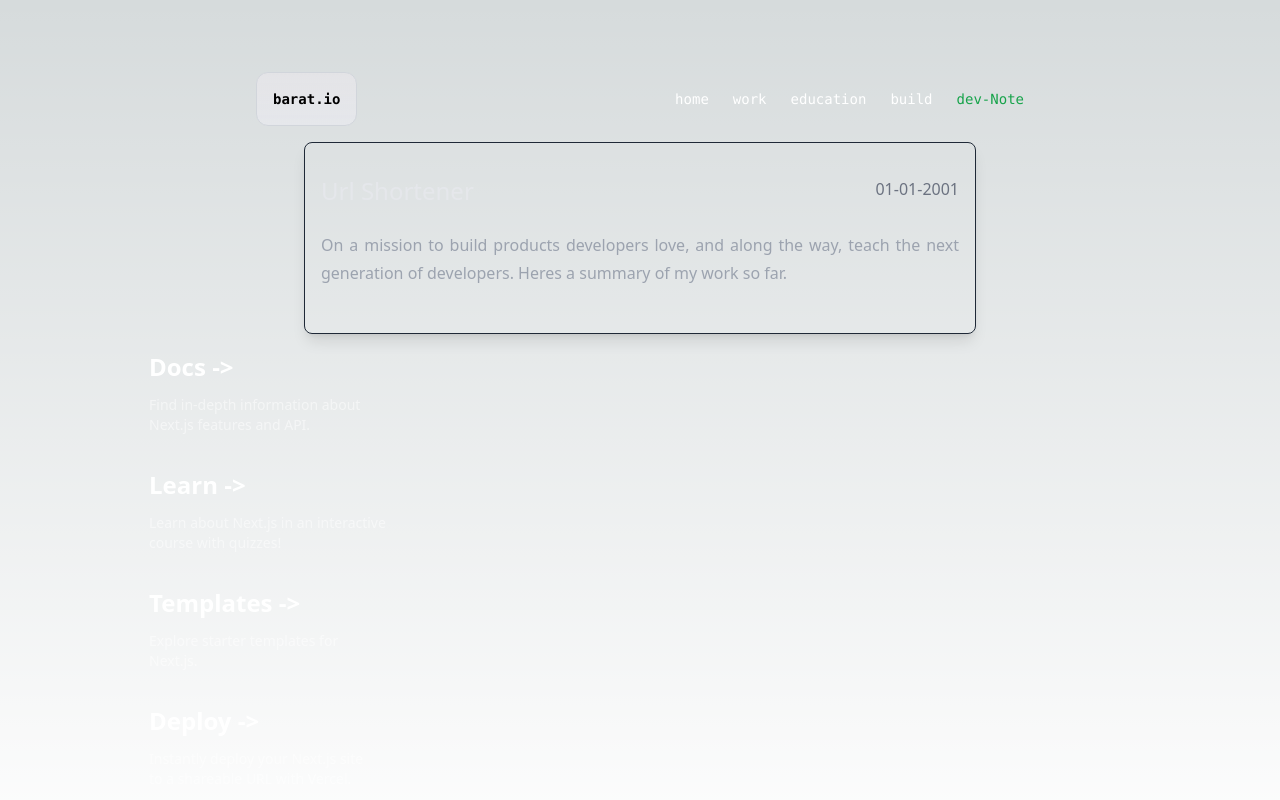
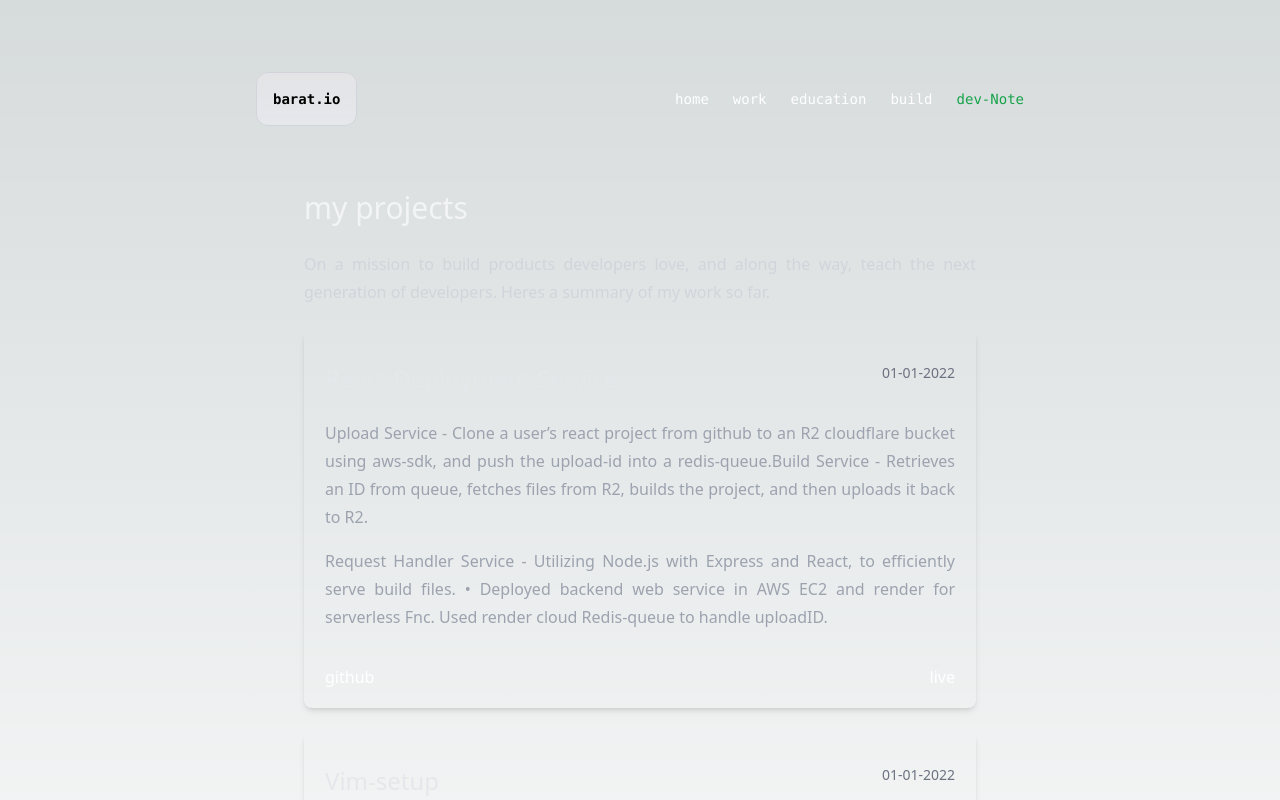
Before and after one commit to barat-sh/portfolio, a React (Vite) app: page /build in a window 1280 px wide. Shown: the top 800 px of the page. Built offline with nearby package versions, Linux system fonts and the light colour scheme.

Commit message:
project page and other edits

```diff
--- a/src/App.jsx
+++ b/src/App.jsx
@@ -16,7 +16,7 @@ function App() {
                         <Route path="/work" element={<Work/>} />
                         <Route path="/education" element={<Education/>} />
                         <Route path="/build" element={<Build/>} />
-                        {/*<Route path="/contact" element={<Home/>} />*/}
+                        <Route path="*" element={<div>Page not found...</div>} />
                     </Routes>
                 </NavBar>
             </BrowserRouter>
--- a/src/components/ProductCard.jsx
+++ b/src/components/ProductCard.jsx
@@ -1,19 +1,28 @@
-const ProductCard = ({productTitle, productDescription}) => {
+import SocialButton from "./SocialButton.jsx";
+
+const ProductCard = ({title, info, detailedInfo, github, liveLink, liveLinkStatus}) => {
     return (
         <>
             <div
-                className="flex flex-col text-justify max-w-2xl min-w-96 w-auto h-auto min-h-48 shadow-lg rounded-lg space-y-4 text-gray-200 border border-gray-800 p-4">
+                className="flex flex-col text-justify max-w-2xl min-w-[440px] md:min-w-[500px] mb-6 w-auto h-auto min-h-48 shadow-md rounded-lg space-y-4 text-gray-200 border border-neutral-700 p-4 border-transparent px-5 py-4 transition-colors hover:border-gray-300 hover:bg-gray-100 hover:dark:border-gray-600 hover:dark:bg-neutral-800/30">
                 <div className="flex justify-between pt-4">
                     <p className="flex w-auto text-2xl">
-                        {productTitle}
+                        {title}
                     </p>
-                    <p className="flex w-auto text-gray-500 text-md">
-                        01-01-2001
+                    <p className="flex w-auto text-gray-500 text-sm">
+                        01-01-2022
                     </p>
                 </div>
-                <p className="flex text-justify w-auto text-md pb-4 pt-2 text-gray-400">
-                    {productDescription}
+                <p className="flex text-justify w-auto text-md pt-2 text-gray-400">
+                    {info}
                 </p>
+                <p className="flex text-justify w-auto text-md text-gray-400">
+                    {detailedInfo}
+                </p>
+                <div className="flex justify-between pt-4" >
+                    <a href={github}>github</a>
+                    <a href={liveLink}>live</a>
+                </div>
             </div>
         </>
     )
--- a/src/components/SocialButton.jsx
+++ b/src/components/SocialButton.jsx
@@ -0,0 +1,25 @@
+
+const SocialButton = ({userName, buttonKind}) => {
+    return (
+        <>
+            <button
+                className="flex justify-center text-justify max-w-60 shadow-lg rounded-lg space-y-4 bg-buttonGray border border-gray-700 p-4">
+                <div className="flex items-center justify-between space-x-2">
+                    <svg xmlns="http://www.w3.org/2000/svg" fill="none"
+                         viewBox="0 0 24 24" strokeWidth={1.5}
+                         stroke="currentColor" className="size-5">
+                        <path strokeLinecap="round" strokeLinejoin="round"
+                              d="m4.5 19.5 15-15m0 0H8.25m11.25 0v11.25"/>
+                    </svg>
+                    <div className="flex space-x-2 text-gray-300">
+                        <p>
+                            {buttonKind ? buttonKind : ""}/{userName ? userName : ""}
+                        </p>
+                    </div>
+                </div>
+            </button>
+        </>
+    )
+}
+
+export default SocialButton;
--- a/src/pages/Build.jsx
+++ b/src/pages/Build.jsx
@@ -1,10 +1,27 @@
 import ProductCard from "../components/ProductCard.jsx";
+import ProjectList from "../stores/Projects.jsx";
 
 const Build = () => {
     return (
         <>
-            <ProductCard productTitle={"Url Shortener"} productDescription={"On a mission to build products developers love, and along the way, teach the next generation of\n" +
-                "                    developers. Heres a summary of my work so far."} />
+            <div className="flex flex-col text-justify md:max-w-2xl mt-4 py-2 space-y-4 text-gray-200">
+                <p className="flex w-auto pt-6 text-3xl text-gray-100">
+                    my projects
+                </p>
+                <p className="flex text-justify w-auto pb-4 pt-2 text-gray-300">
+                    On a mission to build products developers love, and along the way, teach the next generation of
+                    developers. Heres a summary of my work so far.
+                </p>
+            </div>
+            {ProjectList.map((item, index) => {
+                return (
+                    <div key={index}>
+                        <ProductCard title={item.projectName} info={item.projectInfo}
+                                     detailedInfo={item.projectDetailedInfo} github={item.github}
+                                     liveLink={item.liveLink}/>
+                    </div>
+                )
+            })}
         </>
     )
 }
--- a/src/pages/Navbar.jsx
+++ b/src/pages/Navbar.jsx
@@ -1,5 +1,4 @@
 import React from "react";
-import Home from "./Home";
 import {useNavigate} from "react-router-dom";
 
 const NavBar = ({children}) => {
@@ -43,76 +42,6 @@ const NavBar = ({children}) => {
             <div className="mt-4">
                 {children}
             </div>
-
-            <div className="grid lg:w-full lg:max-w-5xl lg:text-left">
-                <a
-                    href="https://nextjs.org/docs?utm_source=create-next-app&utm_medium=appdir-template&utm_campaign=create-next-app"
-                    className="group rounded-lg border border-transparent px-5 py-4 transition-colors hover:border-gray-300 hover:bg-gray-100 hover:dark:border-neutral-700 hover:dark:bg-neutral-800/30"
-                    target="_blank"
-                    rel="noopener noreferrer"
-                >
-                    <h2 className="mb-3 text-2xl font-semibold">
-                        Docs{" "}
-                        <span className="inline-block transition-transform group-hover:translate-x-1 motion-reduce:transform-none">
-              -&gt;
-            </span>
-                    </h2>
-                    <p className="m-0 max-w-[30ch] text-sm opacity-50">
-                        Find in-depth information about Next.js features and API.
-                    </p>
-                </a>
-
-                <a
-                    href="https://nextjs.org/learn?utm_source=create-next-app&utm_medium=appdir-template-tw&utm_campaign=create-next-app"
-                    className="group rounded-lg border border-transparent px-5 py-4 transition-colors hover:border-gray-300 hover:bg-gray-100 hover:dark:border-neutral-700 hover:dark:bg-neutral-800/30"
-                    target="_blank"
-                    rel="noopener noreferrer"
-                >
-                    <h2 className="mb-3 text-2xl font-semibold">
-                        Learn{" "}
-                        <span className="inline-block transition-transform group-hover:translate-x-1 motion-reduce:transform-none">
-              -&gt;
-            </span>
-                    </h2>
-                    <p className="m-0 max-w-[30ch] text-sm opacity-50">
-                        Learn about Next.js in an interactive course with&nbsp;quizzes!
-                    </p>
-                </a>
-
-                <a
-                    href="https://vercel.com/templates?framework=next.js&utm_source=create-next-app&utm_medium=appdir-template&utm_campaign=create-next-app"
-                    className="group rounded-lg border border-transparent px-5 py-4 transition-colors hover:border-gray-300 hover:bg-gray-100 hover:dark:border-neutral-700 hover:dark:bg-neutral-800/30"
-                    target="_blank"
-                    rel="noopener noreferrer"
-                >
-                    <h2 className="mb-3 text-2xl font-semibold">
-                        Templates{" "}
-                        <span className="inline-block transition-transform group-hover:translate-x-1 motion-reduce:transform-none">
-              -&gt;
-            </span>
-                    </h2>
-                    <p className="m-0 max-w-[30ch] text-sm opacity-50">
-                        Explore starter templates for Next.js.
-                    </p>
-                </a>
-
-                <a
-                    href="https://vercel.com/new?utm_source=create-next-app&utm_medium=appdir-template&utm_campaign=create-next-app"
-                    className="group rounded-lg border border-transparent px-5 py-4 transition-colors hover:border-gray-300 hover:bg-gray-100 hover:dark:border-neutral-700 hover:dark:bg-neutral-800/30"
-                    target="_blank"
-                    rel="noopener noreferrer"
-                >
-                    <h2 className="mb-3 text-2xl font-semibold">
-                        Deploy{" "}
-                        <span className="inline-block transition-transform group-hover:translate-x-1 motion-reduce:transform-none">
-              -&gt;
-            </span>
-                    </h2>
-                    <p className="m-0 max-w-[30ch] text-balance text-sm opacity-50">
-                        Instantly deploy your Next.js site to a shareable URL with Vercel.
-                    </p>
-                </a>
-            </div>
         </main>
     );
 }
--- /dev/null
+++ b/src/stores/Projects.jsx
@@ -0,0 +1,28 @@
+const ProjectList = [
+    {
+        id: 1,
+        projectName: "React Deployment Service",
+        projectInfo: "Upload Service - Clone a user’s react project from github to an R2 cloudflare bucket using aws-sdk, and push the\n" +
+            "upload-id into a redis-queue." +
+            "Build Service - Retrieves an ID from queue, fetches files from R2, builds the project, and then uploads it back to R2.",
+        projectDetailedInfo: "Request Handler Service - Utilizing Node.js with Express and React, to efficiently serve build files.\n" +
+            "• Deployed backend web service in AWS EC2 and render for serverless Fnc. Used render cloud Redis-queue to handle\n" +
+            "uploadID.",
+        github: "https://github.com/barat-sh/rds",
+        liveLink: "https://github.com/barat-sh/rds",
+        liveStatus: true
+    },
+    {
+        id: 2,
+        projectName: "Vim-setup",
+        projectInfo: "Designed an effective Vim setup for Full-Stack Web Development with typescript, git(lazygit) support.",
+        projectDetailedInfo: "Implemented LSP. It powers our editor’s features, (code completion, syntax highlighting, and refactoring support). I have\n" +
+            "used Mason.nvim to manage installed LSP’s.Mason is a package manager for LSP’s, manage LSP servers, DAP servers,\n" +
+            "linters, and formatters.",
+        github: "https://github.com/barat-sh/Vim-Setup",
+        liveLink: "https://github.com/barat-sh/Vim-Setup",
+        liveStatus: true
+    }
+]
+
+export default ProjectList
--- a/tailwind.config.js
+++ b/tailwind.config.js
@@ -11,6 +11,9 @@ export default {
         "gradient-conic":
             "conic-gradient(from 180deg at 50% 50%, var(--tw-gradient-stops))",
       },
+      colors: {
+        buttonGray: '#262626',
+      },
     },
   },
   plugins: [],
```
Also changed, not shown: src/pages/Home.jsx (+15 -0 lines), public/github.png (added), src/pages/Contact.jsx (deleted).
